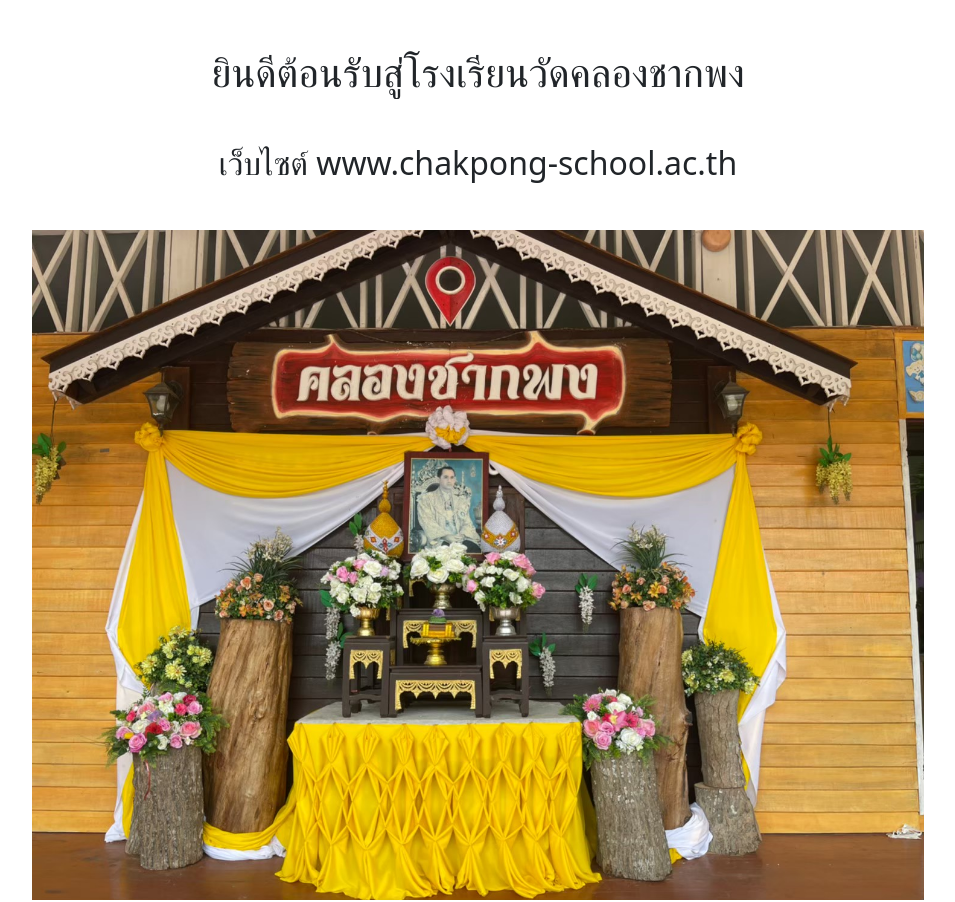
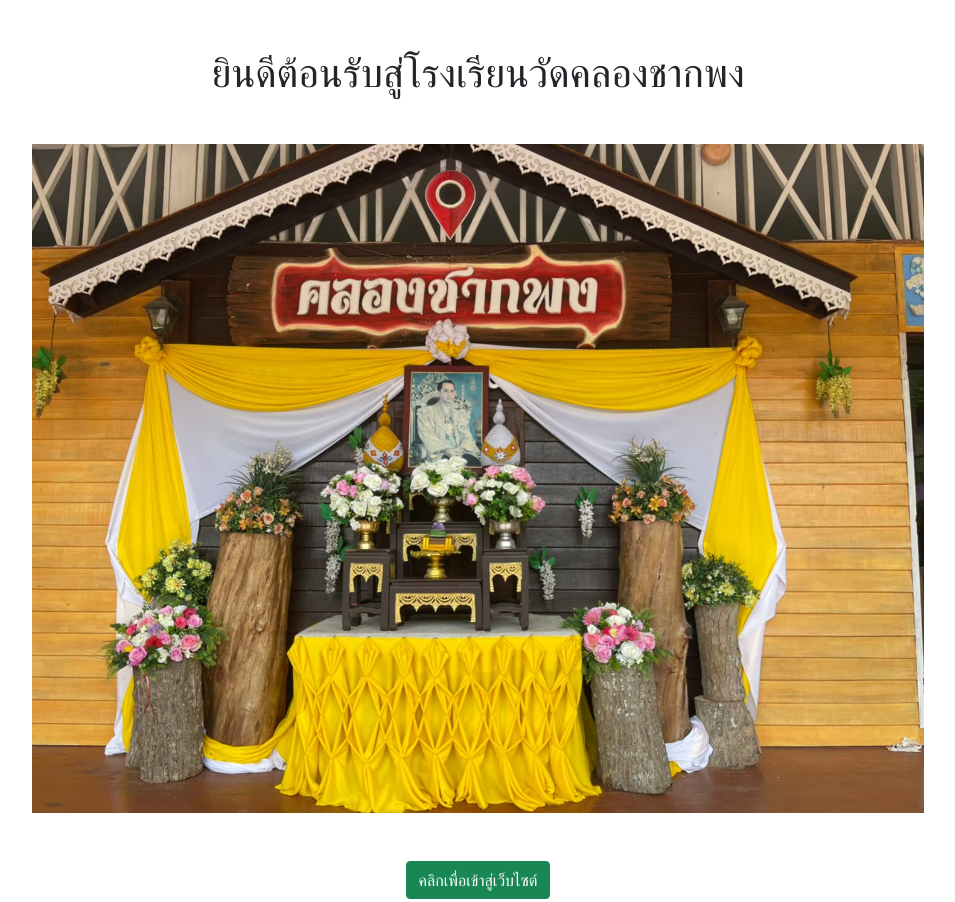
Before and after one commit to dimon-ton/chakpong-website, a plain HTML site: page public/index.html in a window 1280 px wide. Shown: the top 902 px of the page, without its empty margins (162-1117 px from the left). Drawn offline with nearby package versions, Linux system fonts and the light colour scheme.

Commit message:
add index

```diff
--- a/public/index.html
+++ b/public/index.html
@@ -5,11 +5,12 @@
     <meta http-equiv="X-UA-Compatible" content="IE=edge">
     <meta name="viewport" content="width=device-width, initial-scale=1.0">
     <link href="https://cdn.jsdelivr.net/npm/bootstrap@5.1.2/dist/css/bootstrap.min.css" rel="stylesheet" integrity="sha384-uWxY/CJNBR+1zjPWmfnSnVxwRheevXITnMqoEIeG1LJrdI0GlVs/9cVSyPYXdcSF" crossorigin="anonymous">
+    <link rel="icon" href="img/rsz_1logo.png" type="image/png" sizes="196x196">
     <title>ยินดีตอนรับสู่ ร.ร. วัดคลองชากพง</title>
 </head>
 <body>
     <h1 class="text-center my-5">ยินดีต้อนรับสู่โรงเรียนวัดคลองชากพง</h1>
-    <h2 class="text-center my-5">เว็บไซต์ www.chakpong-school.ac.th</h2>
+
     <div class="container d-flex flex-column align-items-center">
            <img src="img/front_school.jpg" width="80%">
             <a href="grade.html" class="btn btn-success my-5">คลิกเพื่อเข้าสู่เว็บไซต์</a>
```
